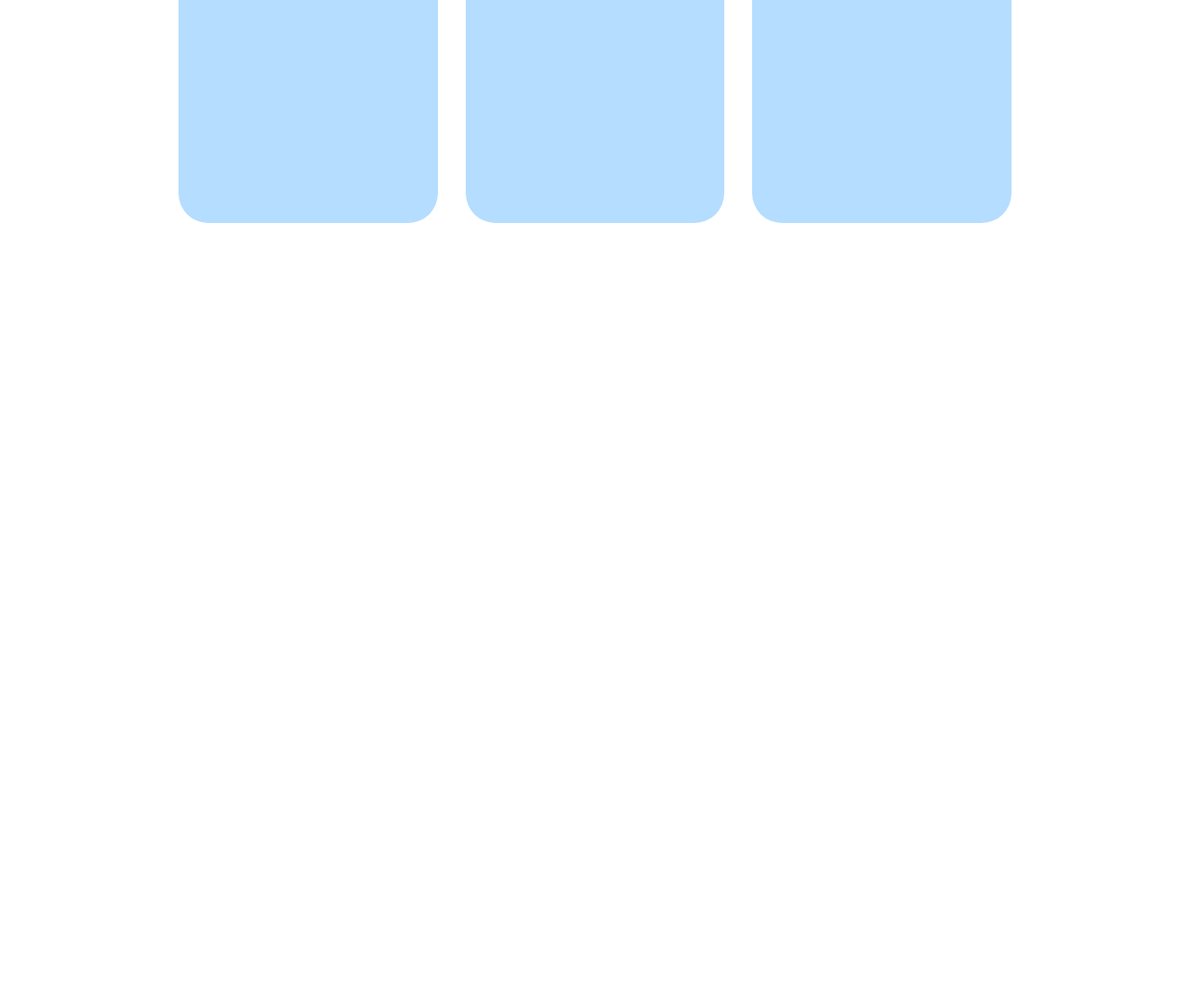
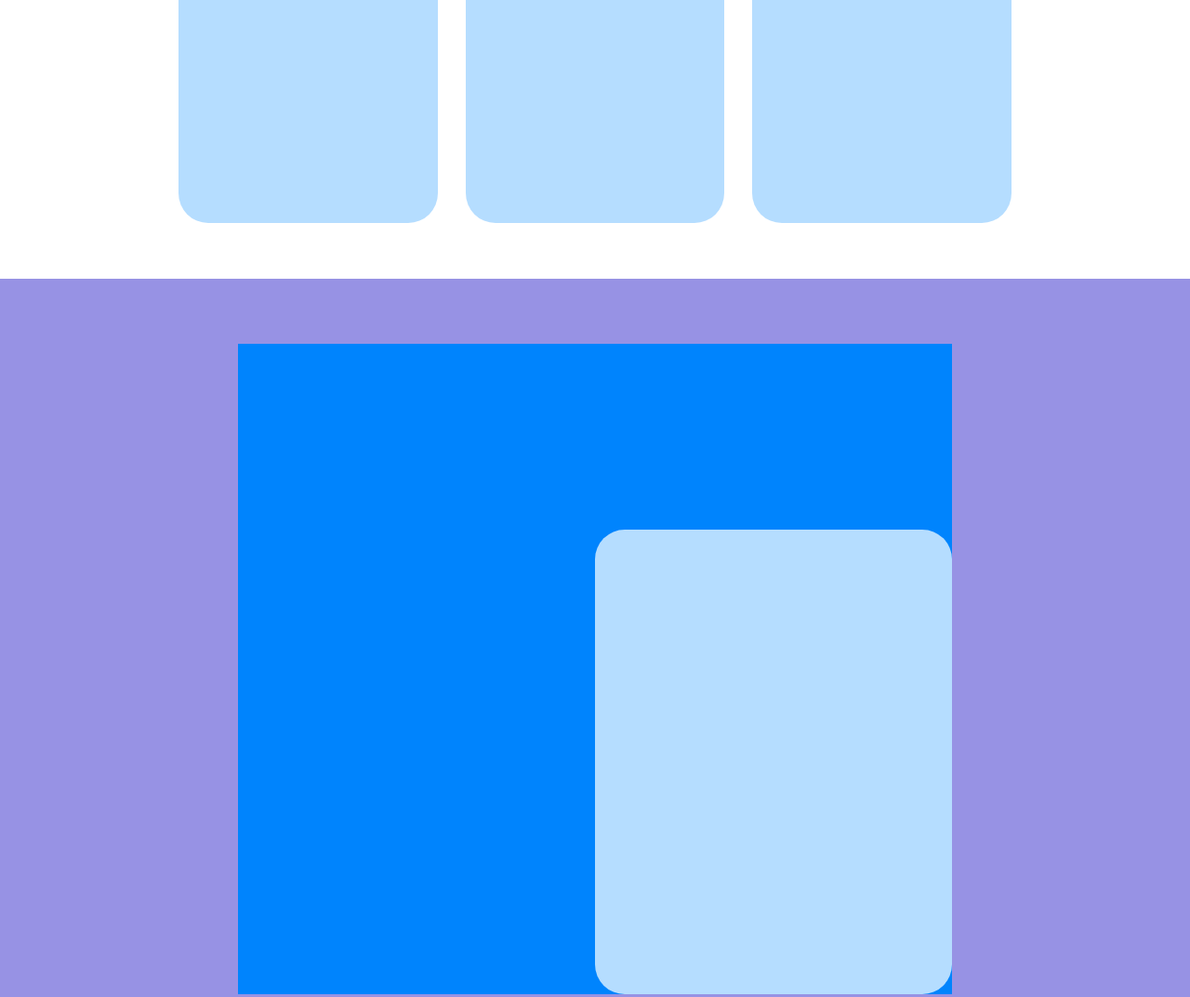
Before and after one commit to SamGrass/htmlcss-responsive-layout, a plain HTML site: page index.html in a window 1280 px wide. Shown: the part 890-1963 px from the top of the page at 93% size. Before the commit the page ends 1190 px from the top, so only its background shows below. Drawn offline with Linux system fonts and the light colour scheme.

Commit message:
add baseline section development

```diff
--- a/css/style.css
+++ b/css/style.css
@@ -51,14 +51,24 @@ header .fa-bars {
 main > section {
     margin-bottom: 40px;
 }
+
 /* regole feature */
 
 .feature .col {
     background-color: #b5ddff;
 }
+
 /* regole development */
 .development {
+    padding: 70px 0 20px;
     background-color: #9792e4;
+}
+
+.development .col-sx {
+    margin-bottom: 20px;
+    /* debug */
+    height: 500px;
+    background-color: #b5ffc6;
 }
 
 /* BREAKPOINT TABLE */
@@ -103,4 +113,28 @@ main > section {
         height: 40px;
         width: 200px;
     }
+
+    /* regole development */
+    .development .container {
+        width: 60%;
+        display: flex;
+    }
+
+    .development .col-sx,.development .col-dx {
+        width: 50%;
+        /* debug */
+        height: 700px;
+        background-color: #0084fd;
+    }
+
+    .development .col-dx {
+        display: flex;
+        align-items: end;
+    }
+
+    .development .col-dx .col {
+        margin-bottom: 0;
+        /* debug */
+        width: 100%;
+    }
 }
--- a/index.html
+++ b/index.html
@@ -56,25 +56,27 @@
         </section>
 
         <!-- section development -->
-        <!-- <section class="development">
+        <section class="development">
 
             <div class="container">
-                <div class="col"></div>
-                <div class="col"></div>
+                <div class="col-sx"></div>
+                <div class="col-dx">
+                    <div class="col"></div>
+                </div>
             </div>
 
-        </section> -->
+        </section>
 
         <!-- section testimonials -->
-        <!-- <section class="testimonial">
+        <section class="testimonial">
 
             <div class="container">
-                <div class="col"></div>
-                <div class="col"></div>
-                <div class="col"></div>
+
+
+
             </div>
 
-        </section> -->
+        </section>
 
         <!-- section benefits -->
         <!-- <section class="benefits">
```
